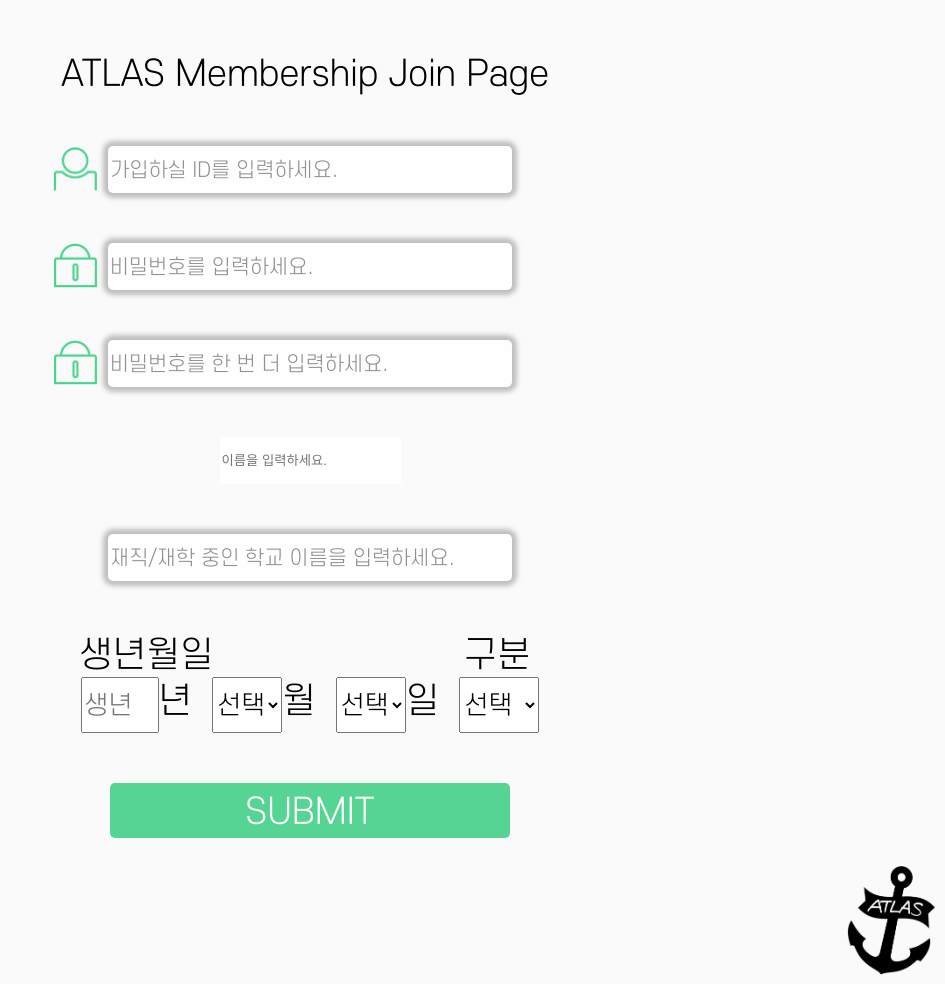
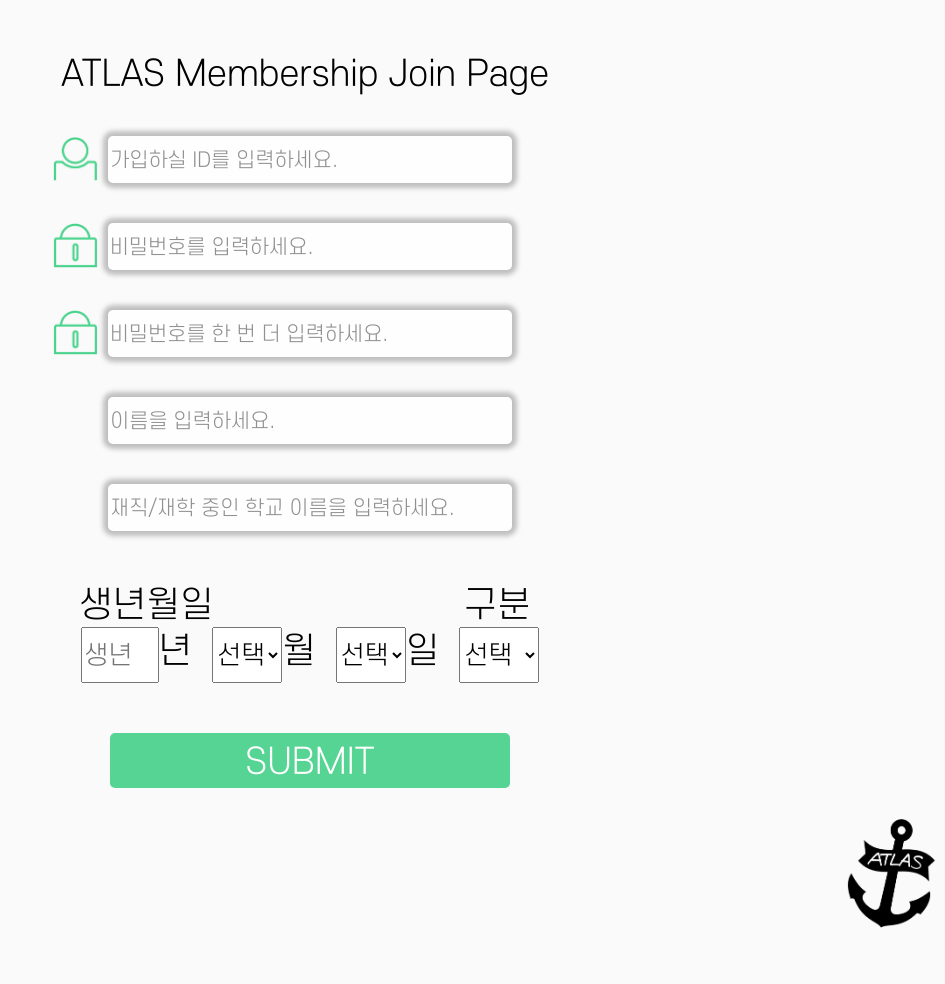
Before and after one commit to ATLAS-AI-project/ATLAS, a Flask app: page /atlas_join in a window 1280 px wide. Shown: the whole page, without its empty margins (335-1280 px from the left). After the commit the page ends 928 px from the top, so only its background shows below. Run offline with Flask 2, Linux system fonts and the light colour scheme.

Commit message:
Add files via upload
0923 최종

```diff
--- a/app.py
+++ b/app.py
@@ -139,12 +139,14 @@
     year_born = request.form["year_born"]
     month_born = request.form["month_born"]
     day_born = request.form["day_born"]
+    print(month_born)
     user_status = request.form["teacher_or_student"]
     sql = f"""
-            insert into user_info (user_id, password, user_name, school_name, year_born, month_born, day_born, user_status) values ('%s','%s','%s','%s',%s,%s,%s,'%s');
+            insert into user_info (user_id, password, user_name, school_name, year_born, month_born, day_born, user_status) values ('%s','%s','%s','%s','%s','%s','%s','%s');
             """ % (user_id, password, user_name, school_name, year_born, month_born, day_born, user_status)
     cursor.execute(sql)
     db.commit()
+    return "OK"
 
 if __name__ == "__main__":
     app.run(debug=True)
--- a/static/atlas_join.css
+++ b/static/atlas_join.css
@@ -2,12 +2,10 @@
 
 body {
     background-color: #fafafa;
-    /* background-image: url('new1.png'); */
     background-repeat: no-repeat;
     background-size: cover;
     font-family: s-core-dream-light;
     font-size: 35px;
-    /* font-color: #4e4e4e; */
     }
 
 .login_box {
@@ -17,7 +15,6 @@
     align-items: center;
     font-family: s-core-dream-light;
     min-height: 60vh;
-    /* background: #301e4e; */
     }
 
 .id_container {
@@ -91,7 +88,7 @@
     box-shadow: 0 0 5px 5px rgba(0, 0, 0, 0.3);
     }
 
-#name_to_join {
+#user_name {
     width: 400px;
     height: 80px;
     filter: opacity(80%);
--- a/static/atlas_join.js
+++ b/static/atlas_join.js
@@ -2,8 +2,8 @@
     const id = document.getElementById('id_to_join').value;
     const password = document.getElementById('pwd_to_join').value;
     const passwordchk = document.getElementById('pwd_doublecheck').value;
-  if(password != passwordchk){
-    alert('비밀번호가 일치 하지 않습니다.');
+    if(password != passwordchk) {
+        alert('비밀번호가 일치하지 않습니다.');
         return false;
         }
     const user_name = document.getElementById('user_name').value;
@@ -30,4 +30,6 @@
             alert('가입 완료!')
         }
     })
+
+    window.location.href = 'http://127.0.0.1:5000/pageSelect'
 }
--- a/templates/atlas_join.html
+++ b/templates/atlas_join.html
@@ -20,9 +20,10 @@
     </div>
 
 	<div class="login_box">
-		<div class="id_container">
+		<div class="id_container" style="margin-top: 40px;">
 			<div class="parallel_box">
-				<img src="../static/id_icon.png" style="height: 45px; margin-right: 10px;">
+				<img src="../static/id_icon.png"
+					 style="height: 45px; margin-right: 10px;">
 
 				<input id="id_to_join"
 					   type="text"
@@ -30,7 +31,7 @@
 					   style="height: 45px; border: 0px; outline: none; resize: none; margin-right: 45px;"/>
 			</div>
 		</div>
-		<div class="id_container">
+		<div class="id_container" style="margin-top: 40px;">
 			<div class="parallel_box">
 				<img src="../static/pwd_icon.png" style="height: 45px; margin-right: 10px;">
 
@@ -41,7 +42,7 @@
 			</div>
 		</div>
 
-		<div class="id_container">
+		<div class="id_container" style="margin-top: 40px;">
 			<div class="parallel_box">
 				<img src="../static/pwd_icon.png" style="height: 45px; margin-right: 10px;">
 
@@ -52,9 +53,10 @@
 			</div>
 		</div>
 
-        <div class="id_container">
+        <div class="id_container" style="margin-top: 40px;">
 			<div class="parallel_box">
-				<img src="../static/blank.png" style="height: 45px; margin-right: 10px;">
+				<img src="../static/blank.png"
+					 style="height: 45px; margin-right: 10px;">
 
 				<input id="user_name"
 					   type="text"
@@ -63,9 +65,10 @@
 			</div>
 		</div>
 
-		<div class="id_container">
+		<div class="id_container" style="margin-top: 40px;">
 			<div class="parallel_box">
-				<img src="../static/blank.png" style="height: 45px; margin-right: 10px;">
+				<img src="../static/blank.png"
+					 style="height: 45px; margin-right: 10px;">
 
 				<input id="school_name"
 					   type="text"
@@ -168,7 +171,8 @@
 		<img src="../static/small_logo_pivot.png"
 			 width="105px"
 			 height="127px"
-			 align="right" style="margin-top: 19px;">
+			 align="right"
+			 style="margin-top: 22px;">
 	</a>
 
 </body>
```
Lines whose indentation alone changed are shown as unchanged.
